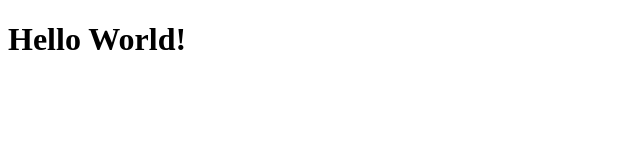
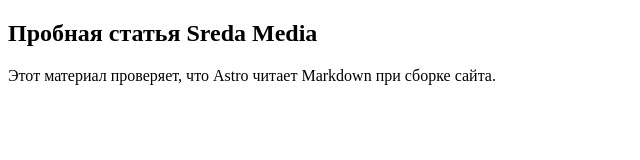
Before and after one commit to Cewerty/sreda-media, an Astro site in the folder apps/site/: page / in a window 1280 px wide. Shown: the whole page, without its empty margins (0-640 px from the left). Built offline with nearby package versions, Linux system fonts and the light colour scheme; Astro itself is replaced by a stand-in of ours.

Commit message:
feat: подключить тестовую статью к сборке Astro

```diff
--- /dev/null
+++ b/apps/site/src/content.config.ts
@@ -0,0 +1,10 @@
+import { defineCollection } from "astro:content";
+import { glob } from "astro/loaders";
+import { z } from "astro/zod";
+
+const articles = defineCollection({
+    loader: glob({base: "./src/content/articles", pattern: "**/*.md"}),
+    schema: z.object({title: z.string().trim().min(1)})
+});
+
+export const collections = { articles };
--- /dev/null
+++ b/apps/site/src/content/articles/test-article.md
@@ -0,0 +1,5 @@
+---
+title: "Пробная статья Sreda Media"
+---
+
+Этот материал проверяет, что Astro читает Markdown при сборке сайта.
--- a/apps/site/src/pages/index.astro
+++ b/apps/site/src/pages/index.astro
@@ -1,3 +1,13 @@
+---
+import { getEntry, render } from "astro:content";
+
+const article = await getEntry("articles", "test-article");
+
+if (!article) {
+    throw new Error("Не найдена тестовая статья test-article");
+}
+const { Content } = await render(article);
+---
 <!DOCTYPE html>
 <html lang="ru">
 <head>
@@ -6,6 +16,11 @@
     <title>Sreda Media</title>
 </head>
 <body>
-    <h1>Hello World!</h1>
+    <main>
+        <article>
+            <h1>{article.data.title}</h1>
+            <Content />
+        </article>
+    </main>
 </body>
 </html>
```
